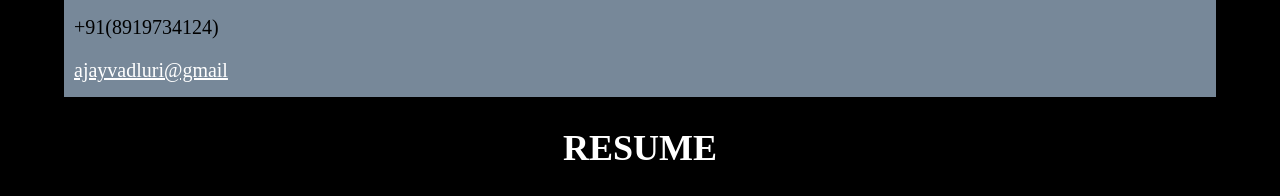
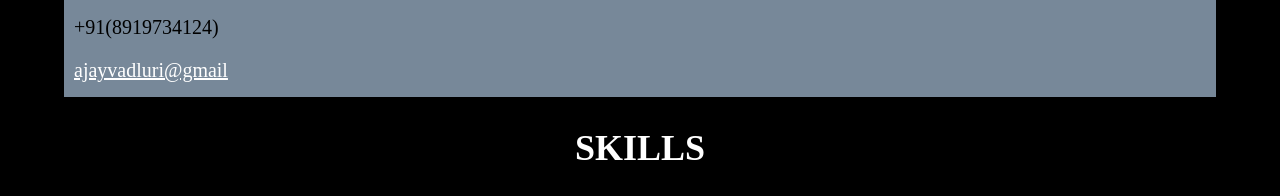
Before and after one commit to Norwegian07/myprofile, a plain HTML site: page index.html in a window 1280 px wide. Shown: the part 1020-1216 px from the top of the page. Drawn offline with Linux system fonts and the light colour scheme.

Commit message:
Update index.html

```diff
--- a/index.html
+++ b/index.html
@@ -44,7 +44,7 @@
                         <!--section__resume=======
                         ============================-->
                         <section id="skills">
-                            <h2 class="resume">RESUME</h2>
+                            <h2 class="resume">SKILLS</h2>
                                  <p class="resume">HTML:<br>
                                      <progress id="html" value="85" max="100">85%</progress>
                                  </p>
```
